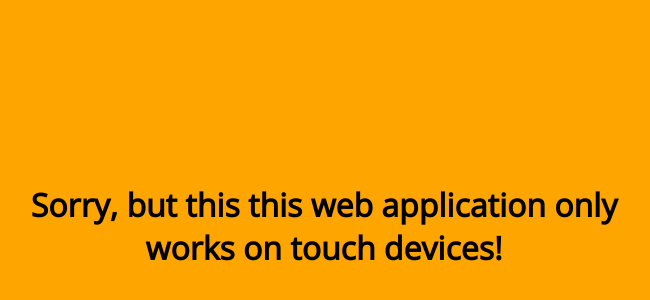
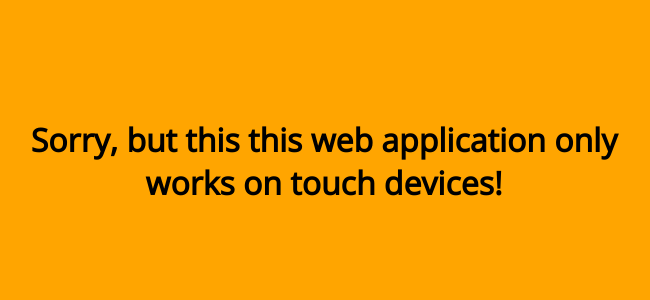
Before and after one commit to thisismo/thisismo.github.io, a plain HTML site: page index.html in a window 1280 px wide. Shown: the part 174-474 px from the top of the page, without its empty margins (316-966 px from the left). Drawn offline with nearby package versions, Linux system fonts and the light colour scheme.

Commit message:
Add files via upload

```diff
--- a/css/style.css
+++ b/css/style.css
@@ -19,11 +19,11 @@ body {
   left: 50%;
   top: 50%;
   text-align: center;
-  transform: translate(-50%, -50%);
-  -ms-transform: translate(-50%, -50%);
-  -webkit-transform: translate(-50%, -50%);
-  -moz-transform: translate(-50%, -50%);
-  -o-transform: translate(-50%, -50%);
+  transform: translate(-50%, -100%);
+  -ms-transform: translate(-50%, -100%);
+  -webkit-transform: translate(-50%, -100%);
+  -moz-transform: translate(-50%, -100%);
+  -o-transform: translate(-50%, -100%);
 }
 
 .fullwidth {
```
